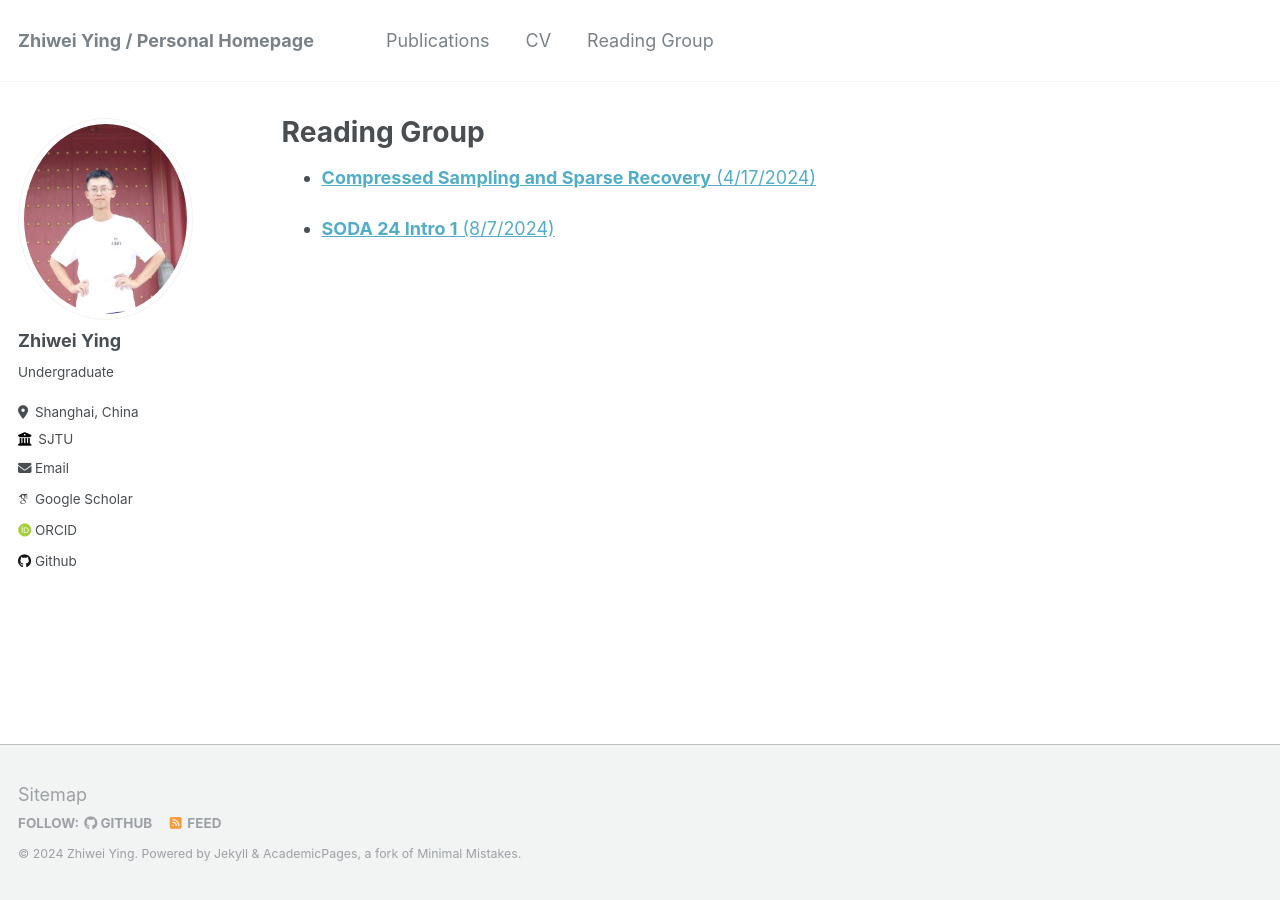
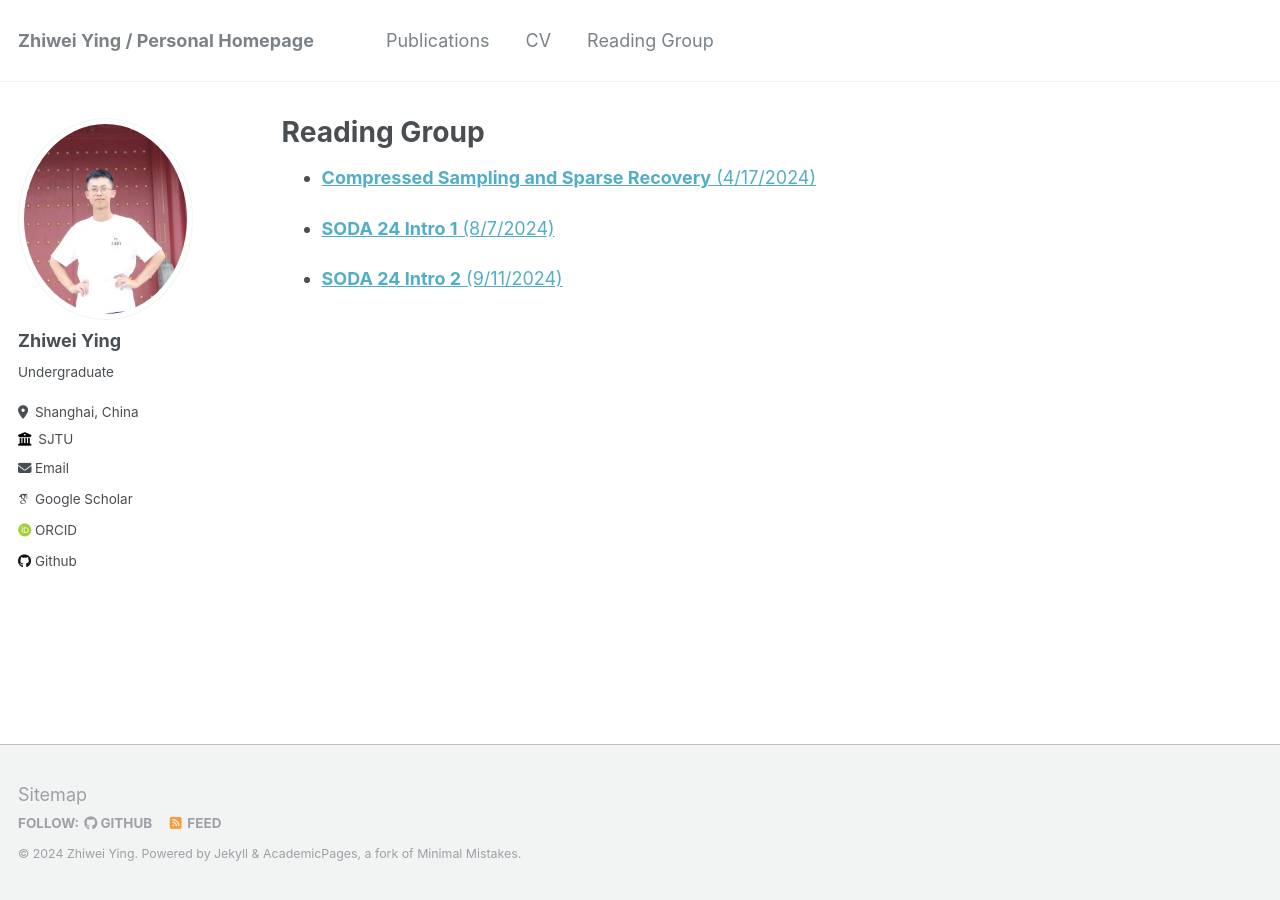
Before and after one commit to yzwykx/yzwykx.github.io, a Jekyll site: the page built from _pages/reading_group.md, in a window 1280 px wide. Built offline with Jekyll 4.4.1, drawn with Linux system fonts in a browser that asks for light colours; some web fonts are replaced.

Commit message:
Update reading_group.md

```diff
--- a/_pages/reading_group.md
+++ b/_pages/reading_group.md
@@ -8,3 +8,5 @@ author_profile: true
 - [**Compressed Sampling and Sparse Recovery** (4/17/2024)](/files/Compressed_Sampling_and_Sparse_Recovery.pdf)
 
 - [**SODA 24 Intro 1** (8/7/2024)](/files/SODA_24_Intro__1.pdf)
+
+- [**SODA 24 Intro 2** (9/11/2024)](/files/SODA_24_Intro__2.pdf)
```
